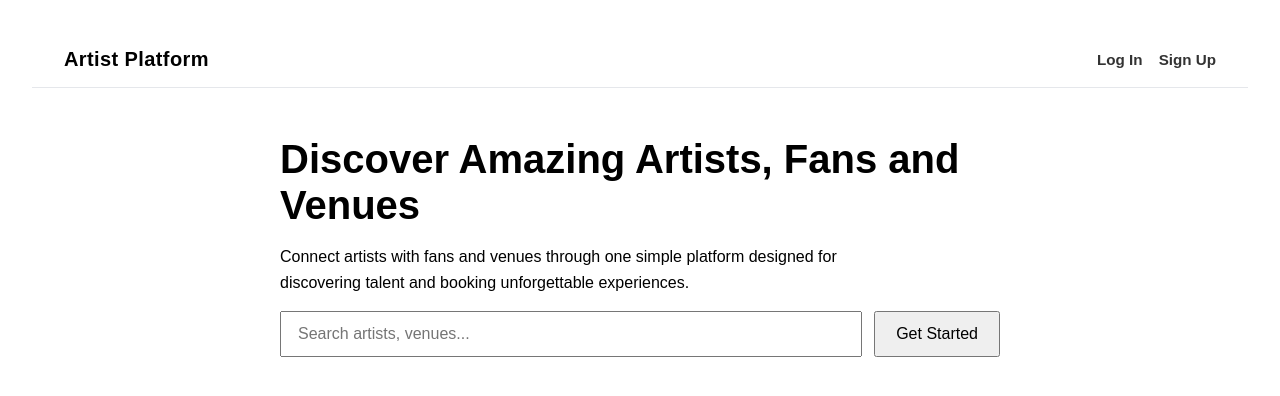
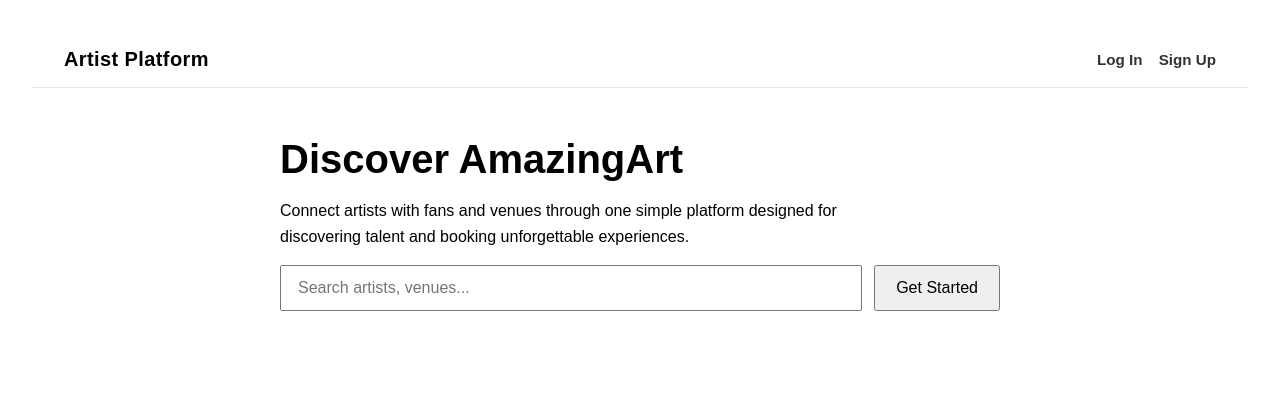
Before and after one commit to EMT-MOSES/Web_development_group4, a React (Vite) app: page / in a window 1280 px wide. Shown: the top 396 px of the page. Built offline with nearby package versions, Linux system fonts and the light colour scheme.

Commit message:
add animated typing effect to hero title

```diff
--- a/src/Hero.jsx
+++ b/src/Hero.jsx
@@ -1,7 +1,45 @@
+import { useEffect, useState } from 'react';
+
+const words = ['Artists', 'Fans', 'Venues'];
+
 export default function Hero() {
+  const [displayedText, setDisplayedText] = useState('');
+  const [currentWordIndex, setCurrentWordIndex] = useState(0);
+  const [isDeleting, setIsDeleting] = useState(false);
+
+  useEffect(() => {
+    const currentWord = words[currentWordIndex];
+    const typingSpeed = isDeleting ? 50 : 100;
+
+    const timeout = setTimeout(() => {
+      if (!isDeleting) {
+        const nextText = currentWord.slice(0, displayedText.length + 1);
+        setDisplayedText(nextText);
+
+        if (nextText === currentWord) {
+          setIsDeleting(true);
+        }
+      } else {
+        const nextText = currentWord.slice(0, displayedText.length - 1);
+        setDisplayedText(nextText);
+
+        if (nextText === '') {
+          setIsDeleting(false);
+          setCurrentWordIndex((index) => (index + 1) % words.length);
+        }
+      }
+    }, typingSpeed);
+
+    return () => clearTimeout(timeout);
+  }, [displayedText, isDeleting, currentWordIndex]);
+
   return (
     <section className="hero-section">
-      <h2 className="hero-title">Discover Amazing Artists, Fans and Venues</h2>
+      <h2 className="hero-title">
+        Discover Amazing
+        <span className="typing-text"> {displayedText}</span>
+        <span className="typing-cursor">|</span>
+      </h2>
       <p className="hero-subtitle">
         Connect artists with fans and venues through one simple platform designed
         for discovering talent and booking unforgettable experiences.
--- a/src/index.css
+++ b/src/index.css
@@ -57,6 +57,16 @@ main {
   line-height: 1.15;
 }
 
+.typing-text {
+  display: inline-block;
+  min-width: 6ch;
+}
+
+.typing-cursor {
+  display: inline-block;
+  animation: blink 0.8s step-end infinite;
+}
+
 .hero-subtitle {
   max-width: 640px;
   line-height: 1.6;
@@ -89,3 +99,9 @@ h2,
 p {
   margin: 0;
 }
+
+@keyframes blink {
+  50% {
+    opacity: 0;
+  }
+}
```
